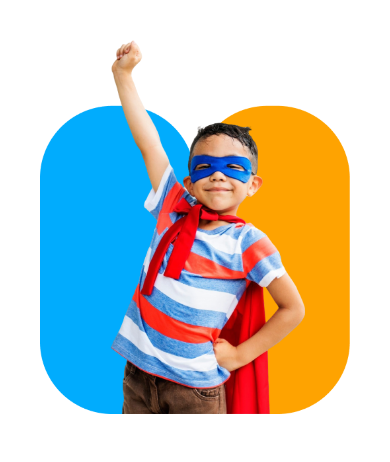
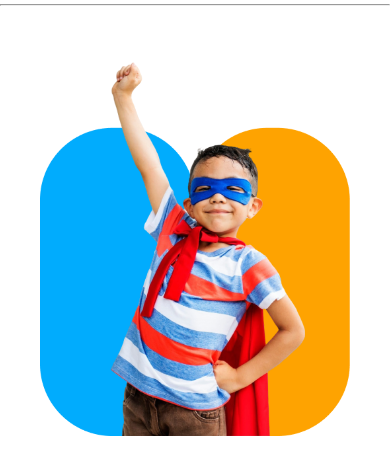
Before and after one commit to touhidtamim/PG-A2, a plain HTML site: page index.html in a window 390 px wide. Shown: the part 92-554 px from the top of the page. Drawn offline with Linux system fonts and the light colour scheme.

Commit message:
added hr line in the navbar

```diff
--- a/index.html
+++ b/index.html
@@ -37,8 +37,9 @@
   <div class="container-3"><button class="orange-bg btn">Contact</button></div>
   <img class="h-icon" src="assets/hamburger.png">
 </nav>
+</header>
 
-</header>
+<div id="hr"> <hr> </div>
 
 <main>
 
--- a/styles-kids/styles.css
+++ b/styles-kids/styles.css
@@ -59,6 +59,9 @@ nav{
   display: none;
 }
 
+#hr{
+  display: none;
+}
 .container{
   display: flex;
   align-items: center;
@@ -169,7 +172,11 @@ nav{
   width: 22.5px;
   height: 15px;
 }
-
+#hr{
+  display: block;
+  width: 100%;
+  color: rgb(254, 163, 1);  /*color apply hocche na keno bujhtesina */
+}
 
 
 /* Banner Section */
```
